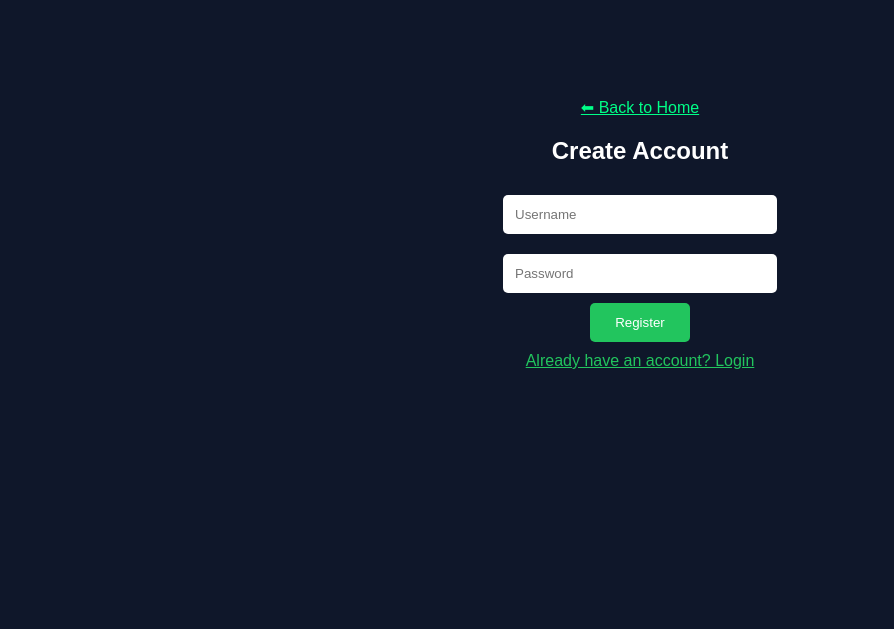
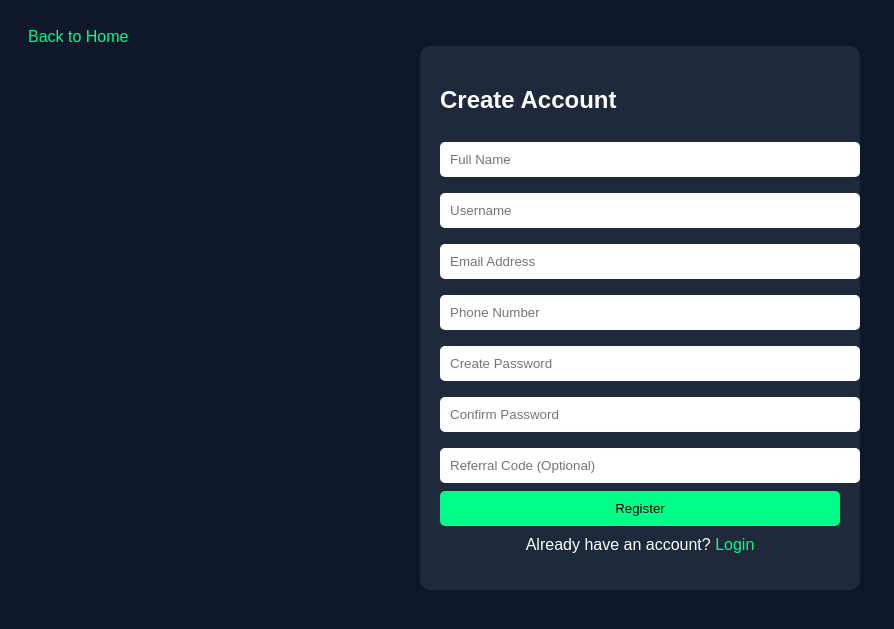
Before and after one commit to gregheading04-ui/securevest-website, a Flask app: page /register in a window 1280 px wide. Shown: the top 629 px of the page, without its empty margins (0-894 px from the left). Run offline with Flask 3, Linux system fonts and the light colour scheme.

Commit message:
Registration update

```diff
--- a/templates/register.html
+++ b/templates/register.html
@@ -3,27 +3,76 @@
 <head>
     <title>Register</title>
     <style>
-body { background:#0f172a; color:white; font-family:Arial; text-align:center; padding-top:80px;}
-input { padding:12px; margin:10px; width:250px; border-radius:5px; border:none;}
-button { padding:12px 25px; background:#22c55e; border:none; color:white; border-radius:5px;}
-a { color:#22c55e; display:block; margin-top:10px;}
+        body {
+            font-family: Arial;
+            background: #0f172a;
+            color: white;
+            padding: 20px;
+        }
+
+        .form-box {
+            max-width: 400px;
+            margin: auto;
+            background: #1e293b;
+            padding: 20px;
+            border-radius: 10px;
+        }
+
+        input {
+            width: 100%;
+            padding: 10px;
+            margin: 8px 0;
+            border-radius: 5px;
+            border: none;
+        }
+
+        button {
+            width: 100%;
+            padding: 10px;
+            background: #00ff88;
+            border: none;
+            border-radius: 5px;
+            cursor: pointer;
+        }
+
+        a {
+            color: #00ff88;
+            text-decoration: none;
+        }
+
+        .error {
+            color: red;
+            text-align: center;
+        }
     </style>
 </head>
 <body>
-<a href="/" style="color: #00ff88;">⬅ Back to Home</a>
+
+<a href="/"> Back to Home</a>
+
+<div class="form-box">
     <h2>Create Account</h2>
 
     {% if error %}
-    <p style="color: red; text-align: center;">{{ error }}</p>
+        <p class="error">{{ error }}</p>
     {% endif %}
 
     <form method="POST">
-<input name="username" placeholder="Username"><br>
-<input name="password" type="password" placeholder="Password"><br>
+        <input type="text" name="fullname" placeholder="Full Name" required>
+        <input type="username" name="username" placeholder="Username" required>
+        <input type="text" name="email" placeholder="Email Address" required>
+        <input type="text" name="phone number" placeholder="Phone Number" required>
+        <input type="password" name="password" placeholder="Create Password" required>
+        <input type="password" name="confirm_password" placeholder="Confirm Password" required>
+        <input type="text" name="referral" placeholder="Referral Code (Optional)">
+
         <button type="submit">Register</button>
     </form>
 
-<a href="/login">Already have an account? Login</a>
+    <p style="text-align:center; margin-top:10px;">
+        Already have an account? <a href="/login">Login</a>
+    </p>
+</div>
 
 </body>
 </html>
```
Lines whose indentation alone changed are shown as unchanged.
